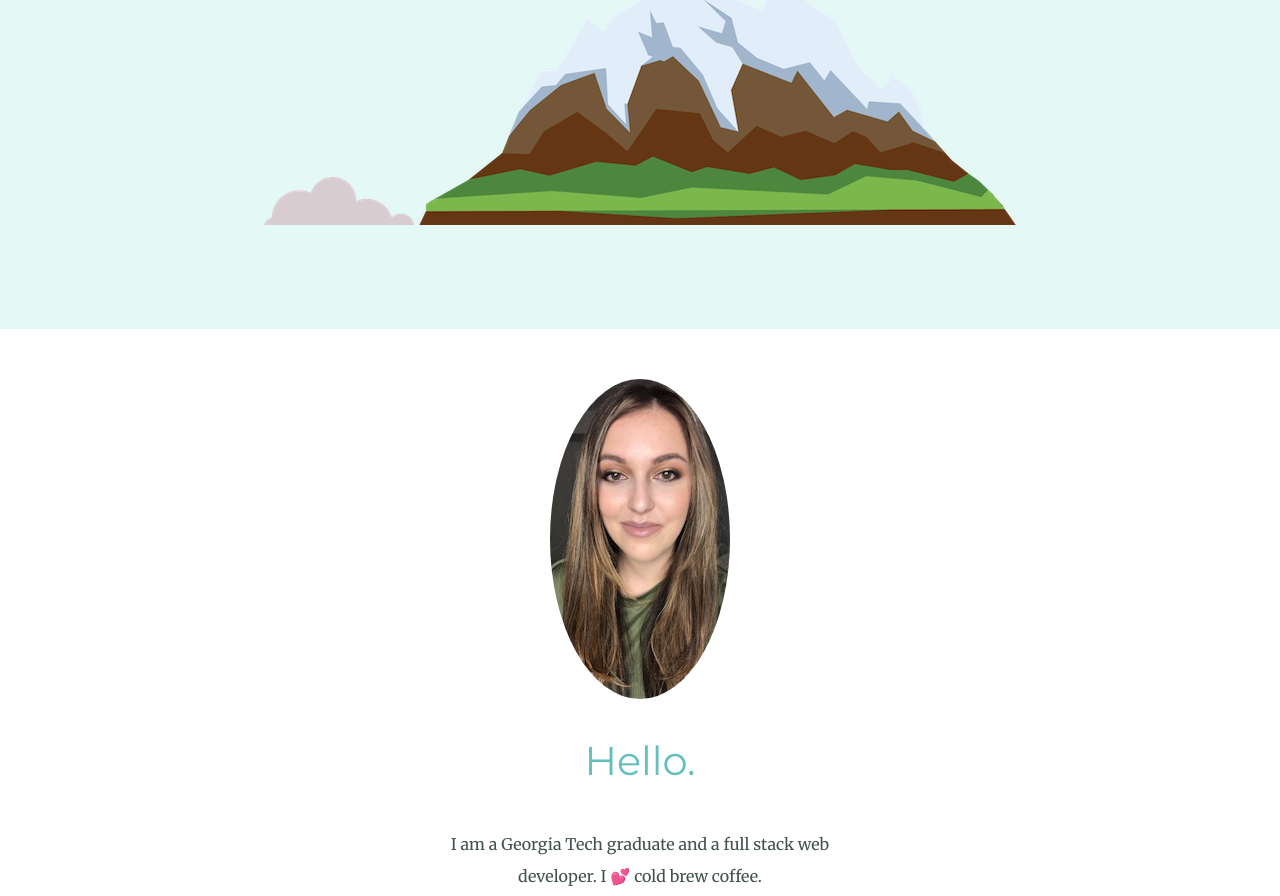
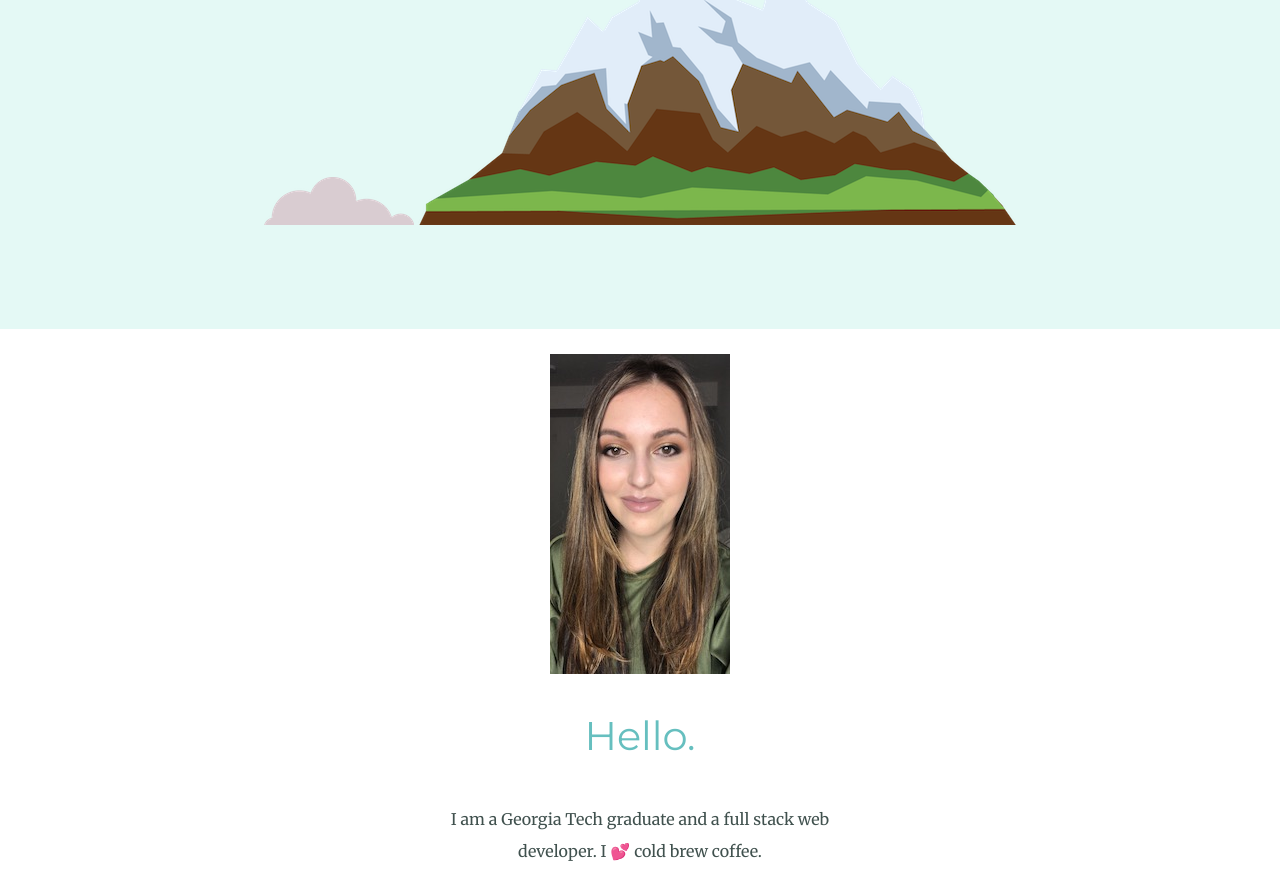
Before and after one commit to dianagasper13/dianasas.github.io, a plain HTML site: page index.html in a window 1280 px wide. Shown: the part 530-1426 px from the top of the page. Drawn offline with Linux system fonts and the light colour scheme; a web font is replaced by a local one.

Commit message:
changed class for profile picture

```diff
--- a/index.html
+++ b/index.html
@@ -20,7 +20,7 @@
 
   <div class="middle-container">
     <div class="profile">
-      <img class = "profile" src="images/diana.JPG" alt="diana-profile-picture">
+      <img class = "profile-picture" src="images/diana.JPG" alt="diana-profile-picture">
       <h2>Hello.</h2>
       <p class = "intro">I am a Georgia Tech graduate and a full stack web developer. I 💕 cold brew coffee.</p>
     </div>
```
Also changed, not shown: 1 other file.
